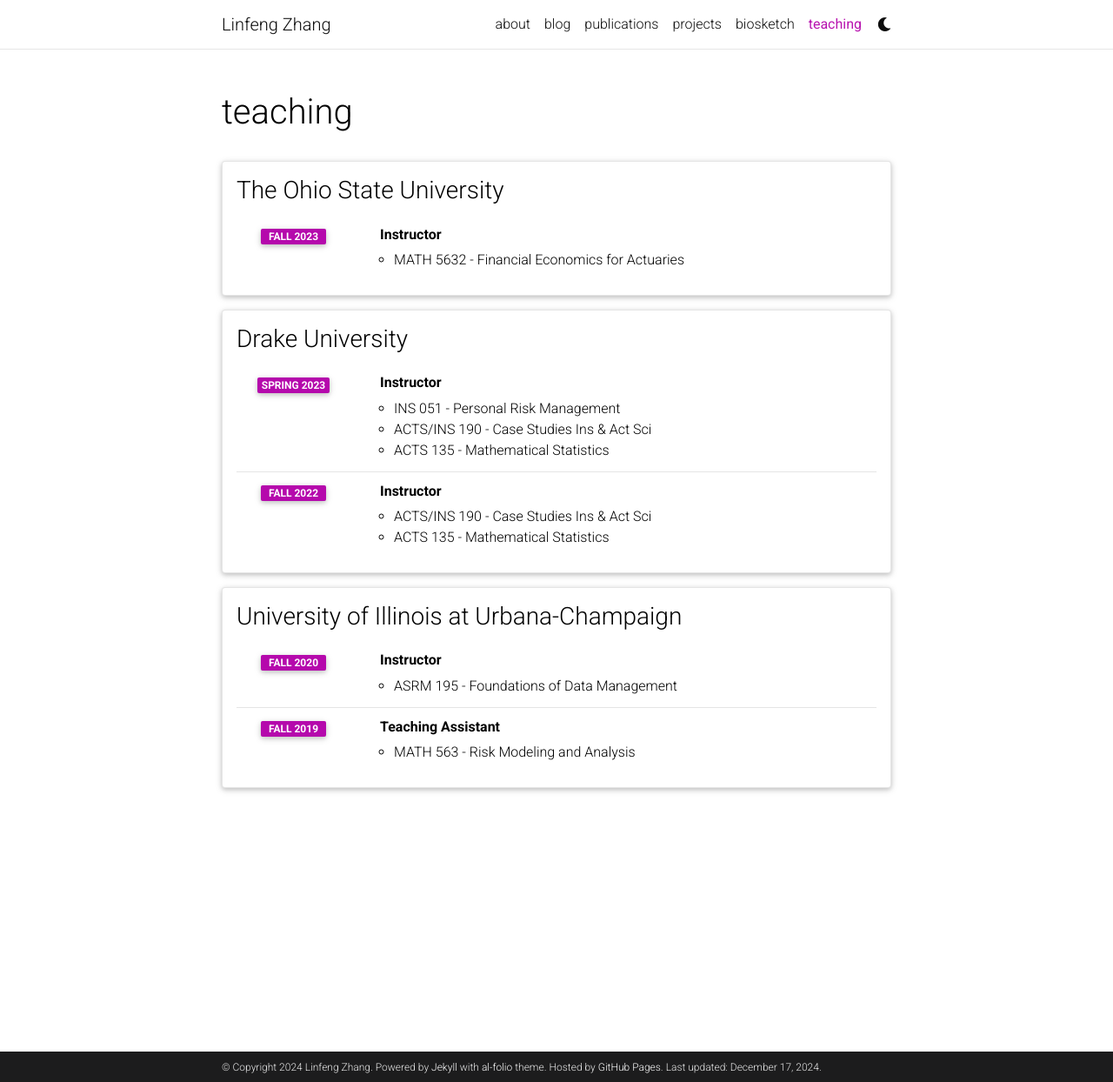
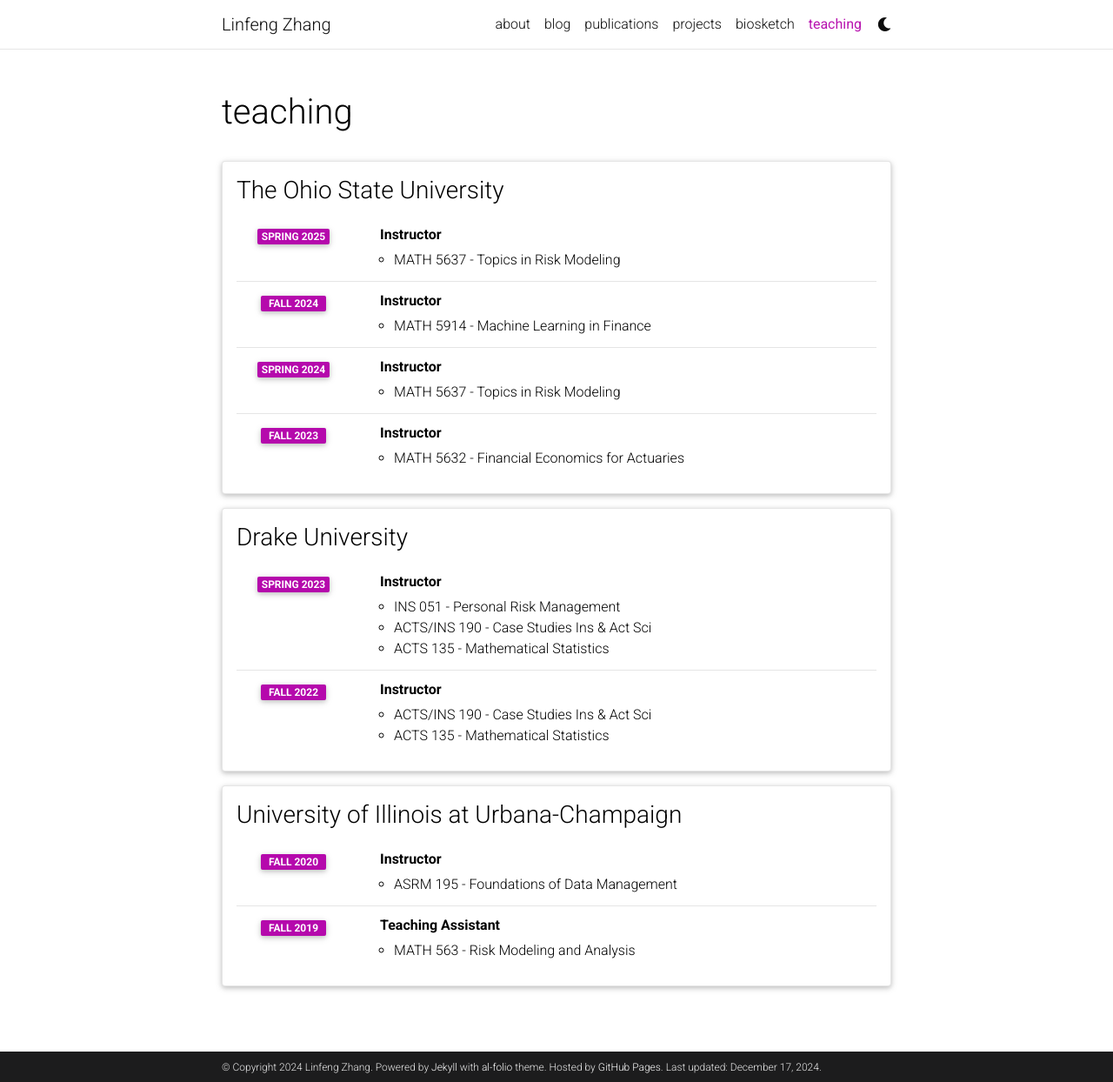
Before and after one commit to phoenixzlf/phoenixzlf.github.io, a Jekyll site: the page built from _pages/teaching.md, in a window 1280 px wide and 1244 px high. Shown: the whole window at 87% size. Built offline with Jekyll 4.4.1, drawn with Linux system fonts in a browser that asks for light colours; comment, search, counter and statistics services are not loaded; a style sheet for code colours, icons or effects is not loaded.

Commit message:
update teaching

```diff
--- a/_data/teaching.yml
+++ b/_data/teaching.yml
@@ -1,6 +1,18 @@
 - title: The Ohio State University
   type: time_table
   contents:
+    - title: Instructor
+      items:
+        - MATH 5637 - Topics in Risk Modeling
+      year: Spring 2025
+    - title: Instructor
+      items:
+        - MATH 5914 - Machine Learning in Finance
+      year: Fall 2024
+    - title: Instructor
+      items:
+        - MATH 5637 - Topics in Risk Modeling
+      year: Spring 2024
     - title: Instructor
       items:
         - MATH 5632 - Financial Economics for Actuaries
```
